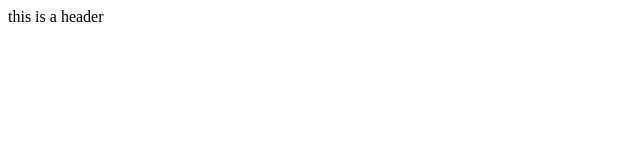
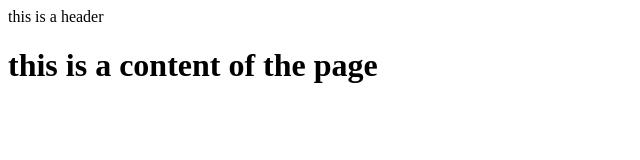
Before and after one commit to gaconn/testBranch, a plain HTML site: page index.html in a window 1280 px wide. Shown: the whole page, without its empty margins (0-640 px from the left). Drawn offline with Linux system fonts and the light colour scheme.

Commit message:
add content to index page

```diff
--- a/index.html
+++ b/index.html
@@ -8,5 +8,6 @@
 </head>
 <body>
     <header>this is a header</header>
+    <h1>this is a content of the page</h1>
 </body>
 </html>
```
